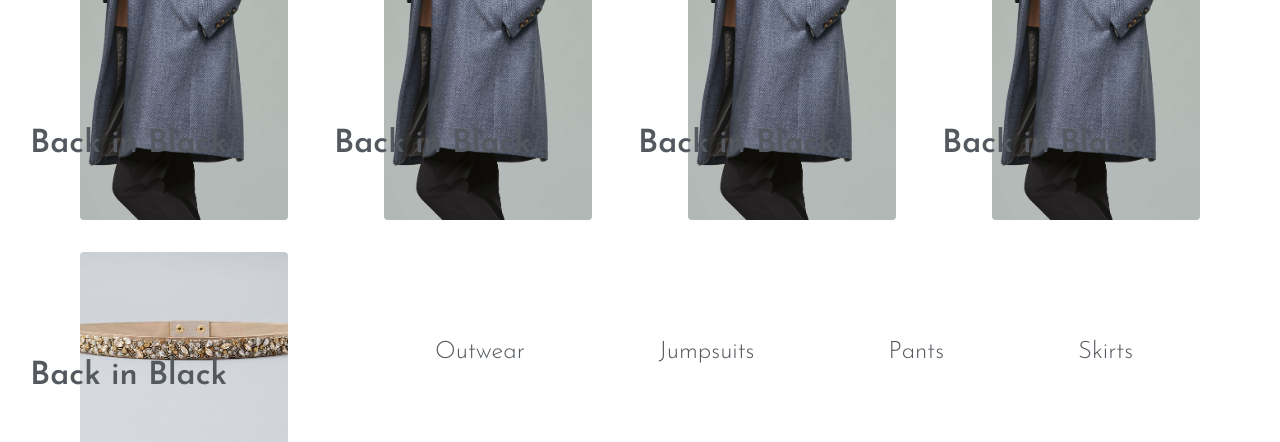
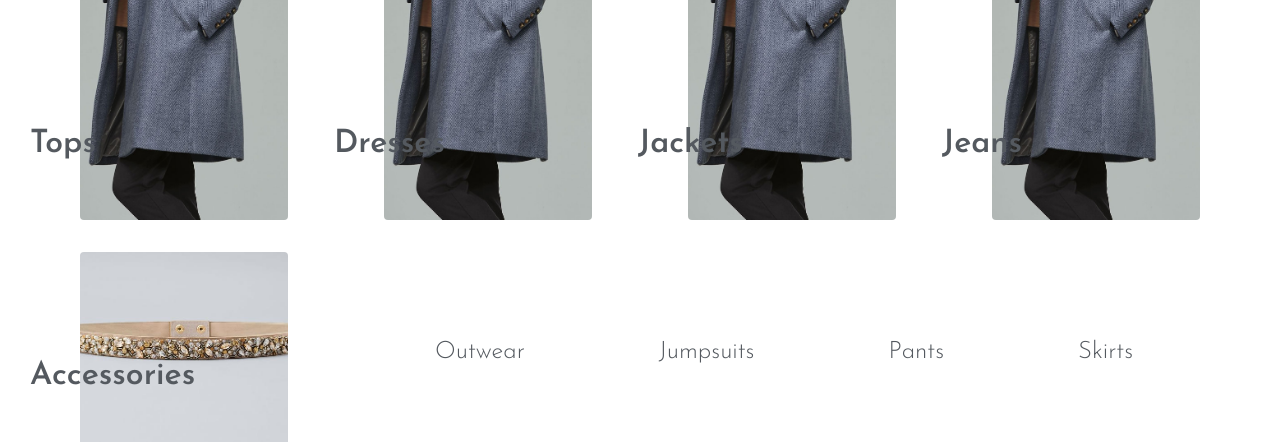
Before and after one commit to Ahmustufa/ixa-theme, a Next.js app: page / in a window 1280 px wide. Shown: the part 1760-2202 px from the top of the page. Built offline with nearby package versions, Linux system fonts and the light colour scheme; no server answers.

Commit message:
working on create order

```diff
--- a/src/api/mutations.js
+++ b/src/api/mutations.js
@@ -21,4 +21,8 @@ export const Mutations = {
   createAccount: (body) => {
     return userModule.post("/auth/local/register", body);
   },
+  createOrder: (body) => {
+    // const headers = {Authorization: `Bearer ${Cookiesget("token")}`}
+    return userModule.post("/orders", body);
+  },
 };
--- a/src/component/cards/categoryCard.js
+++ b/src/component/cards/categoryCard.js
@@ -2,12 +2,12 @@ import styled from "styled-components";
 import Link from "next/link";
 
 const CategoryCard = (props) => {
-  // const {img, height} = props
+  const { type } = props;
   return (
     <StyledCard {...props}>
       <div className="category">
         <Link href="/">
-          <a className="text">Back in Black</a>
+          <a className="text">{type}</a>
         </Link>
       </div>
     </StyledCard>
--- a/src/component/categories/derssCategories.js
+++ b/src/component/categories/derssCategories.js
@@ -8,23 +8,23 @@ const DressCategories = (props) => {
     <StyledContent>
       <Row justify="space-between" gutter={[32, 32]} align="middle">
         <Col xs={24} sm={24} md={11} lg={12} xl={5}>
-          <CategoryCard />
+          <CategoryCard type="Tops" />
         </Col>
 
         <Col xs={24} sm={24} md={11} lg={12} xl={5}>
-          <CategoryCard />
+          <CategoryCard type="Dresses" />
         </Col>
 
         <Col xs={24} sm={24} md={11} lg={12} xl={5}>
-          <CategoryCard />
+          <CategoryCard type="Jackets" />
         </Col>
 
         <Col xs={24} sm={24} md={11} lg={12} xl={5}>
-          <CategoryCard />
+          <CategoryCard type="Jeans" />
         </Col>
 
         <Col xs={24} sm={24} md={11} lg={12} xl={5}>
-          <CategoryCard img="/images/accessory.jpg" height="200px" />
+          <CategoryCard type="Accessories" img="/images/accessory.jpg" height="200px" />
         </Col>
 
         <Col xs={24} sm={24} md={11} lg={12} xl={18}>
```
Also changed, not shown: pages/cart/checkout.js (+17 -0 lines).
